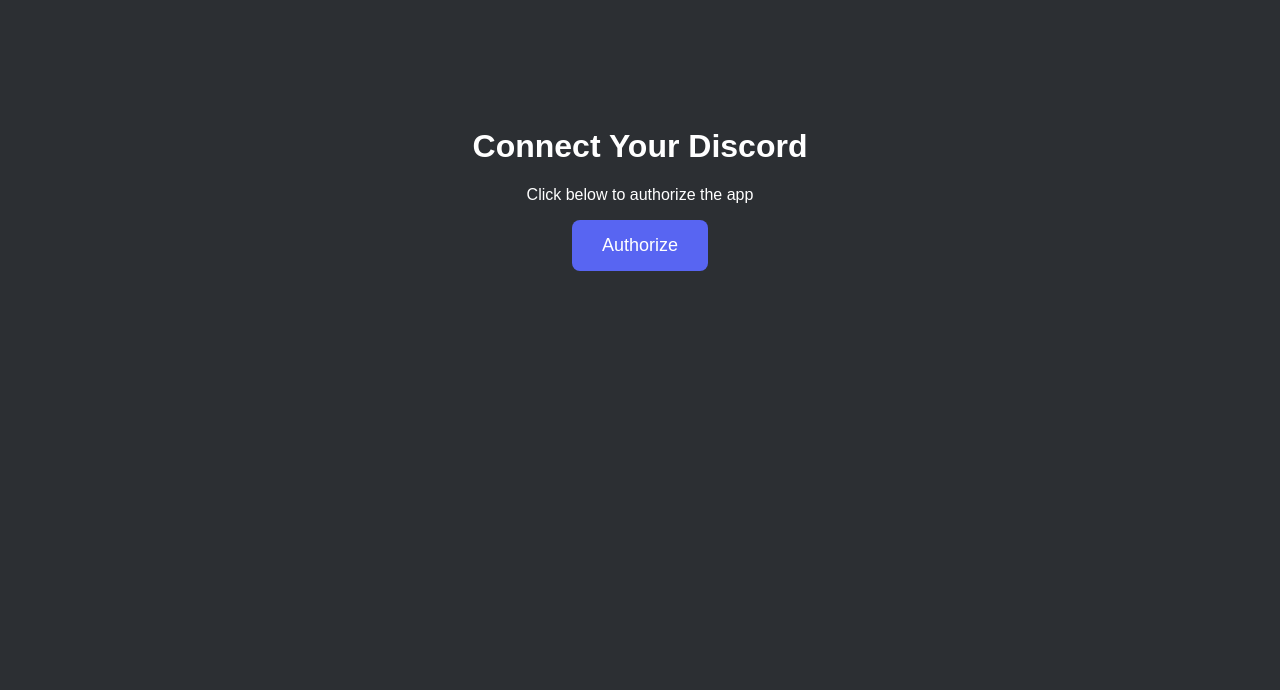
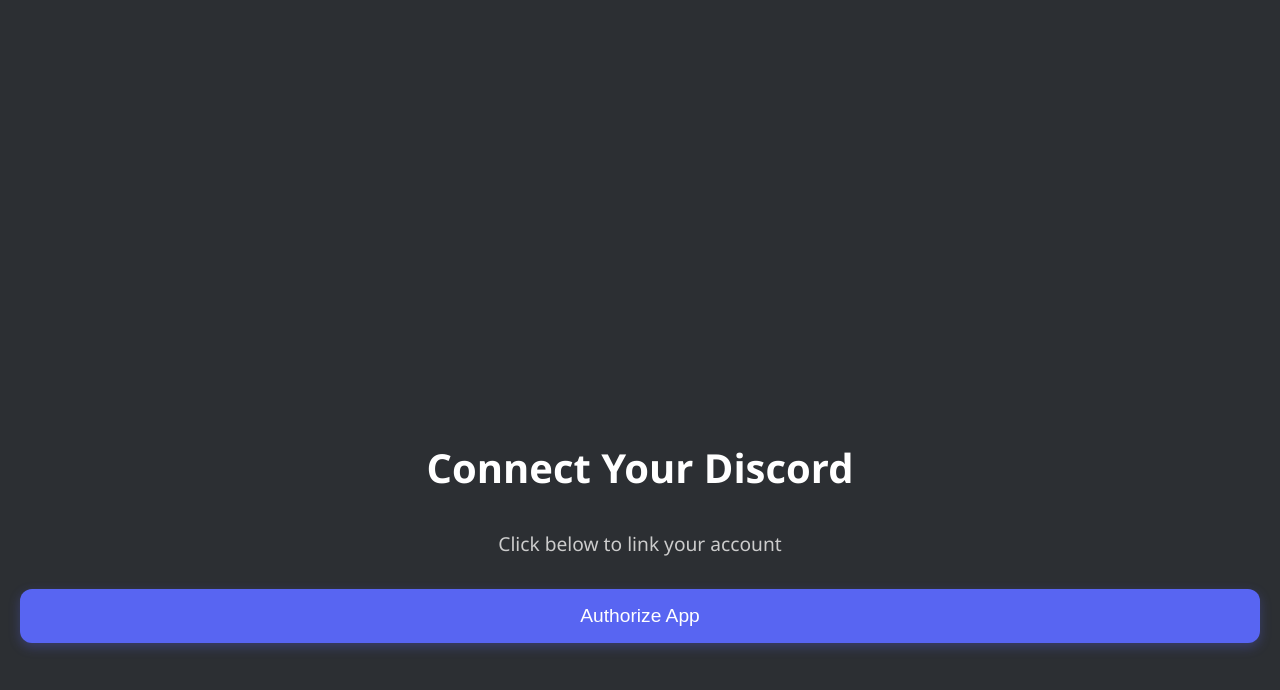
Before and after one commit to collector-king/uhhh, a plain HTML site: page Index.html in a window 1280 px wide. Drawn offline with Linux system fonts and the light colour scheme.

Commit message:
Update HTML for Discord authorization page

```diff
--- a/Index.html
+++ b/Index.html
@@ -2,23 +2,46 @@
 <html>
 <head>
   <meta charset="utf-8">
-  <title>Authorize My App</title>
+  <title>Connect to Discord</title>
   <style>
-    body { font-family: sans-serif; text-align: center; margin-top: 10%; background: #2c2f33; color: white; }
-    button { padding: 15px 30px; font-size: 18px; background: #5865F2; color: white; border: none; border-radius: 8px; cursor: pointer; }
-    button:hover { background: #4752C4; }
+    body {
+      font-family: 'Segoe UI', sans-serif;
+      text-align: center;
+      margin: 0;
+      padding: 10% 20px;
+      background: #2c2f33;
+      color: #fff;
+      min-height: 100vh;
+      display: flex;
+      flex-direction: column;
+      justify-content: center;
+    }
+    h1 { font-size: 2.5rem; margin-bottom: 1rem; }
+    p { font-size: 1.2rem; margin-bottom: 2rem; color: #ccc; }
+    button {
+      padding: 16px 36px;
+      font-size: 1.2rem;
+      background: #5865F2;
+      color: white;
+      border: none;
+      border-radius: 12px;
+      cursor: pointer;
+      transition: 0.2s;
+      box-shadow: 0 4px 12px rgba(88, 101, 242, 0.3);
+    }
+    button:hover { background: #4752C4; transform: translateY(-2px); }
   </style>
 </head>
 <body>
   <h1>Connect Your Discord</h1>
-  <p>Click below to authorize the app</p>
-  <button onclick="auth()">Authorize</button>
+  <p>Click below to link your account</p>
+  <button onclick="authorize()">Authorize App</button>
 
   <script>
-    function auth() {
+    function authorize() {
       const clientId = "1437464562310975518";
       const redirectUri = encodeURIComponent("https://bot-1112222.vercel.app/callback");
-      const scopes = encodeURIComponent("identify connections"); // Add more if needed
+      const scopes = "identify%20connections"; // Add more later if needed
       const url = `https://discord.com/oauth2/authorize?client_id=${clientId}&response_type=code&redirect_uri=${redirectUri}&scope=${scopes}&integration_type=1`;
       window.location.href = url;
     }
```
